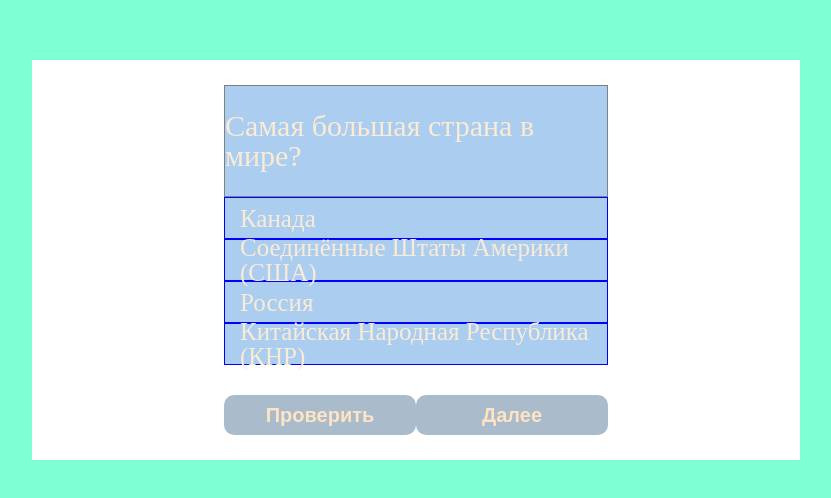
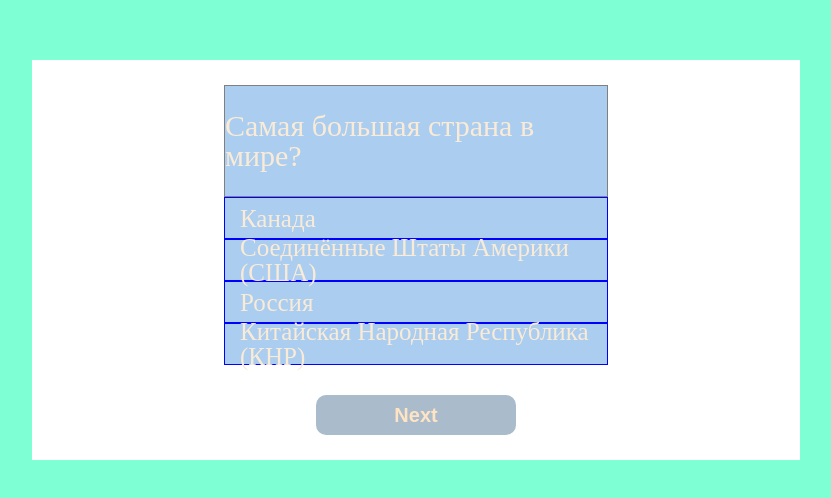
Before and after one commit to Aram993/vue-project, a Vue app: page / in a window 1280 px wide. Shown: the part 140-638 px from the top of the page, without its empty margins (224-1055 px from the left). Built offline with nearby package versions, Linux system fonts and the light colour scheme.

Commit message:
third commit

```diff
--- a/src/components/NewButton.vue
+++ b/src/components/NewButton.vue
@@ -6,12 +6,9 @@
 <script>
 export default {
     name: "NewButton",
-    emits: ["incrementNumber", "checkAnswer"],
+    emits: [],
     methods: {
-        incrementAndCheck () {
-            this.$emit('incrementNumber');
-            this.$emit('checkAnswer');
-        }
+
     }
 }
 </script>
--- a/src/components/QuizCard.vue
+++ b/src/components/QuizCard.vue
@@ -1,15 +1,11 @@
 <template>
     <div class="card">
-        <div class="question">{{ questions[number].question }}</div>
-        <div :class="['answers', selected === 0 ? 'chosenElement' : '']" @click="selectAnswer(0)" ref="firstAnswer">{{ questions[number].answers[0] }}</div>
-        <div :class="['answers', selected === 1 ? 'chosenElement' : '']" @click="selectAnswer(1)" ref="secondAnswer">{{ questions[number].answers[1] }}</div>
-        <div :class="['answers', selected === 2 ? 'chosenElement' : '']" @click="selectAnswer(2)" ref="thirdAnswer">{{ questions[number].answers[2] }}</div>
-        <div :class="['answers', selected === 3 ? 'chosenElement' : '']" @click="selectAnswer(3)" ref="fourthAnswer">{{ questions[number].answers[3] }}</div>
-
+        <div class="question">{{ quizItem.question }}</div>
+        <div :class="{'answers': true, 'chosenElement': selectedAnswerIndex === index, 'trueAnswer': correctAnswer === index, 'wrongAnswer': wrongAnswer === index}" v-for="(item, index) in quizItem.answers" @click="selectedAnswerIndex = index">{{ item }}</div>
     </div>
     <div class="btns">
-        <NewButton @click="check">Проверить</NewButton>
-        <NewButton @increment-number="this.$emit('incrementNumber')">Далее</NewButton>
+        <button :disabled="selectedAnswerIndex === null" @click="checkAnswer" v-if="!firstClick">Next</button>
+        <button :disabled="selectedAnswerIndex === null" @click="onChangeQuestion" v-else>Next</button>
     </div>
 </template>
 <script>
@@ -18,28 +14,35 @@ import NewButton from './NewButton.vue';
 export default {
     name: "QuizCard",
     components: {NewButton},
-    props: ["questions", "number", "selected", "isTrue"],
-    emits: ["changeSelectedAnswer", "incrementNumber", "checkAnswer"],
+    props: ["quizItem"],
+    emits: ["changeQuestion"],
     data() {
         return {
-            answerIndex: null
+           selectedAnswerIndex: null,
+           firstClick: false,
+           correctAnswer: null,
+           wrongAnswer: null
         }
     },
     methods: {
-        selectAnswer(idx) {
-            this.$emit("changeSelectedAnswer", idx)
-            this.answerIndex = idx
-        },
-        check () {
-            // if (this.$emit("checkAnswer")) {
-            //     if (this.answerIndex === 2) {
-            //         this.$refs.firstAnswer.classList.replace("chosenElement", "trueAnswer")
-            //     }
-            // }
-            const a = this.$emit("checkAnswer");
-            console.log(a);
-            // console.log(this.$refs.firstAnswer);
+       onChangeQuestion() {
+            const isCorrect = this.selectedAnswerIndex === this.quizItem.rightAnswer;
+            this.$emit("changeQuestion", isCorrect);
+            this.selectedAnswerIndex = null;
+            this.firstClick = false;
+            this.correctAnswer = null;
+            this.wrongAnswer = null;
+       },
+
+       checkAnswer () {
+        if (this.selectedAnswerIndex === this.quizItem.rightAnswer) {
+            this.correctAnswer = this.selectedAnswerIndex;
+        } else {
+            this.wrongAnswer = this.selectedAnswerIndex;
+            this.correctAnswer = this.quizItem.rightAnswer;
         }
+            this.firstClick = true;
+       }
     }
 
 }
@@ -112,5 +115,17 @@ export default {
         display: flex;
         width: 50%;
         justify-content: space-around;
+
+        & > button {
+            width: 200px;
+            height: 40px;
+            border-radius: 10px;
+            cursor: pointer;
+            background-color: #abc;
+            border: none;
+            color: bisque;
+            font-weight: bolder;
+            font-size: 20px;
+        }
     }
 </style>
--- a/src/components/QuizField.vue
+++ b/src/components/QuizField.vue
@@ -1,13 +1,11 @@
 <template>
     <div class="container">
         <QuizCard
-        :questions="qna"
-        :number="numberOfQuestion"
-        :selected="selectedAnswer"
-        :is-true="isTrueAnswer"
-        @change-selected-answer="changeSelectedAnswer"
-        @increment-number="incrementNumberOfQuestion"
-        @check-answer="checkAnswer"/>
+         :quizItem="qna[activeQuizIndex]"
+         @changeQuestion="changeQuestion"
+         v-if="!isFinish"
+        />
+        <h1 v-else>Results: {{ correctAnswersAmount }} / {{ qna.length }}</h1>
     </div>
 </template>
 <script>
@@ -72,37 +70,24 @@ export default {
                         rightAnswer: 2
                     }
             ],
-            numberOfQuestion: 0,
-            selectedAnswer: null,
-            isTrueAnswer: false,
+            activeQuizIndex: 0,
+            isFinish: false,
+            correctAnswersAmount: 0
         }
     },
 
     methods: {
-        incrementNumberOfQuestion () {
-            this.numberOfQuestion ++;
-            this.selectedAnswer = null;
-            this.isTrueAnswer = false;
+        changeQuestion (isCorrect) {
+            if (this.activeQuizIndex < this.qna.length - 1) {
+                this.activeQuizIndex ++;
+            } else {
+                this.isFinish = true;
+            }
+
+            if (isCorrect) {
+                this.correctAnswersAmount ++;
+            }
         },
-        changeSelectedAnswer (indexOfAnswer) {
-            this.selectedAnswer = indexOfAnswer;
-        },
-        checkAnswer () {
-            // if (this.qna[this.numberOfQuestion].rightAnswer === this.selectedAnswer) {
-            //     return true;
-            // } else {
-            //     return false
-            // }
-            // let a
-            // if (this.qna[this.numberOfQuestion].rightAnswer === this.selectedAnswer) {
-            //     a = true
-            // } else {
-            //     a = false
-            // }
-            // return a
-
-            return "YES!"
-        }
     }
 }
 </script>
@@ -124,4 +109,11 @@ export default {
         width: 50%;
         justify-content: space-around;
     }
+
+    h1 {
+        font-family: Verdana, Geneva, Tahoma, sans-serif;
+        font-size: xx-large;
+        font-weight: bolder;
+        font-style: italic;
+    }
 </style>
```
